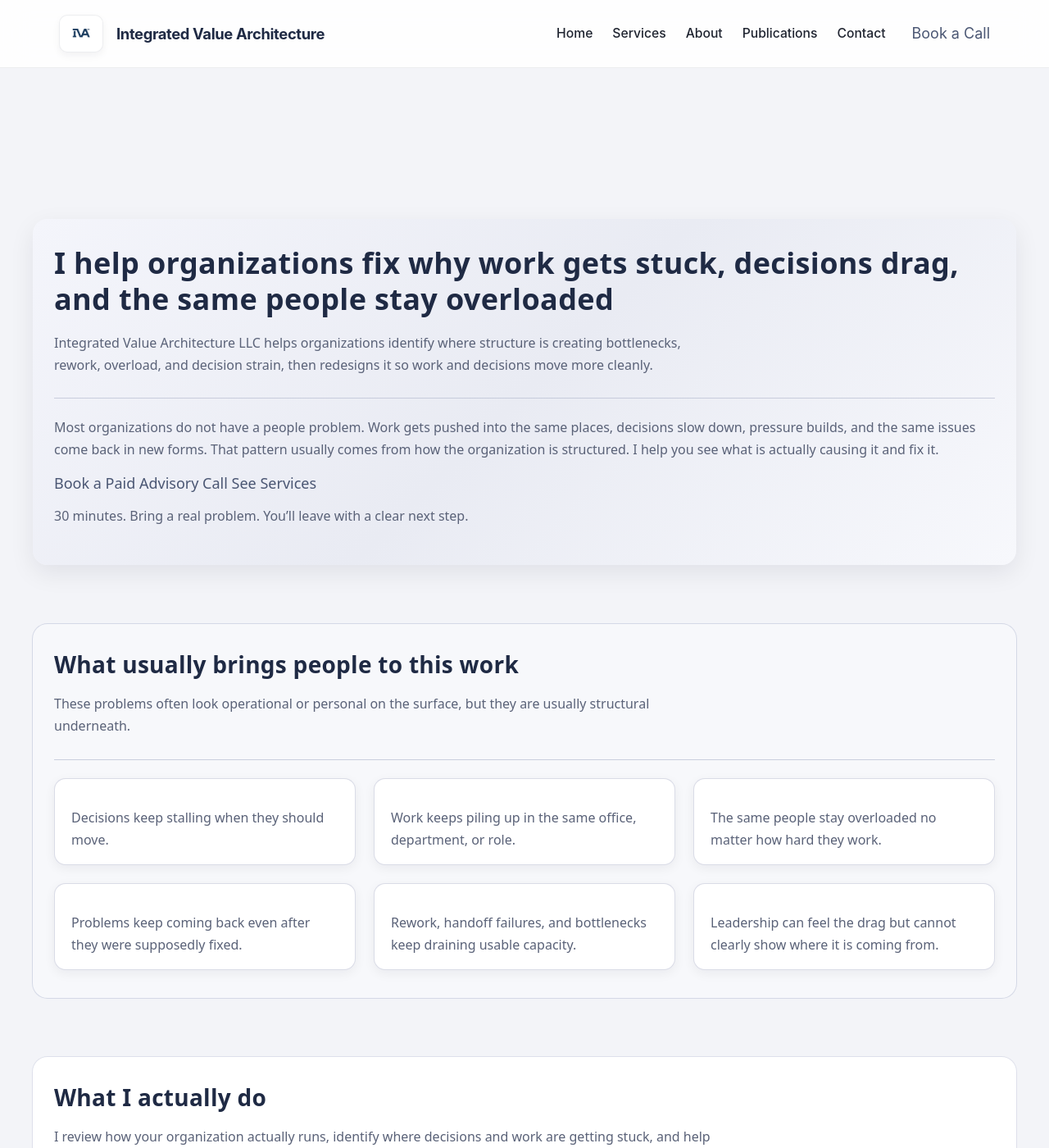
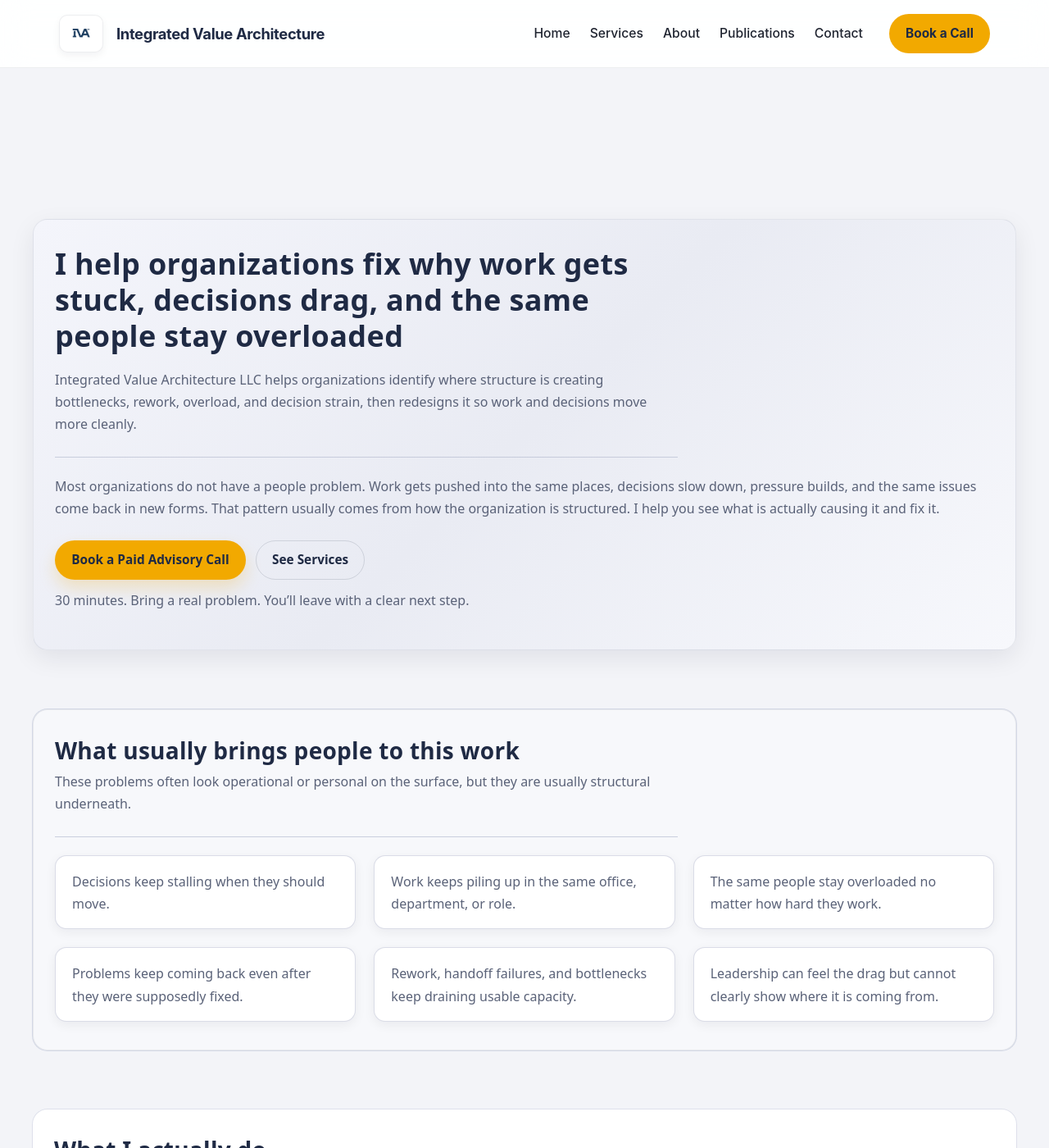
Before and after one commit to efost7873/integratedvaluearchitecture.com, a Jekyll site: the page built from index.html, in a window 1280 px wide and 1400 px high. Shown: the whole window at 82% size. Built offline with Jekyll 4.4.1, drawn with Linux system fonts in a browser that asks for light colours.

Commit message:
Refactor styles for body, typography, and layout

```diff
--- a/_sass/_base.scss
+++ b/_sass/_base.scss
@@ -1,178 +1,352 @@
+html {
+  scroll-behavior: smooth;
+}
+
 body {
   font-family: $font-base;
   font-size: $font-size-base;
   line-height: $line-height-base;
   margin: 0;
   padding: 0;
-  background: $iva-light-gray;
-  color: $iva-dark-gray;
+  background: $iva-surface-soft;
+  color: $iva-text-strong;
+  text-rendering: optimizeLegibility;
+  -webkit-font-smoothing: antialiased;
+  -moz-osx-font-smoothing: grayscale;
+}
+
+/* ============================================
+   TYPOGRAPHY
+============================================ */
+
+h1,
+h2,
+h3,
+h4,
+h5,
+h6 {
+  margin-top: 0;
+  letter-spacing: -0.02em;
 }
 
 h1 {
   font-size: $h1-size;
+  line-height: 1.08;
   color: $iva-deep-governance-blue;
-  margin-top: $space-5;
-  margin-bottom: $space-3;
+  margin-bottom: $space-5;
 }
 
 h2 {
   font-size: $h2-size;
+  line-height: 1.16;
   color: $iva-deep-governance-blue;
-  margin-top: $space-4;
-  margin-bottom: $space-2;
+  margin-bottom: $space-4;
 }
 
 h3 {
   font-size: $h3-size;
-  color: $iva-governance-slate;
-  margin-top: $space-3;
-  margin-bottom: $space-2;
+  line-height: 1.28;
+  color: $iva-deep-governance-blue;
+  margin-bottom: $space-3;
 }
 
 h4 {
   font-size: $h4-size;
+  line-height: 1.35;
   color: $iva-governance-slate;
-  margin-top: $space-2;
-  margin-bottom: $space-1;
+  margin-bottom: $space-2;
 }
 
-p {
-  margin-bottom: $space-3;
+p,
+li,
+blockquote {
+  margin-top: 0;
+  margin-bottom: $space-4;
+  color: $iva-text-soft;
 }
 
+strong {
+  color: $iva-text-strong;
+}
+
+ul,
+ol {
+  margin: 0 0 $space-5 1.25rem;
+  padding: 0;
+}
+
+li + li {
+  margin-top: $space-2;
+}
+
+/* ============================================
+   LINKS
+============================================ */
+
 a {
+  color: $iva-deep-governance-blue;
+  text-decoration: none;
+  transition: color $iva-transition-fast, opacity $iva-transition-fast;
+}
+
+a:hover,
+a:focus {
   color: $iva-governance-slate;
   text-decoration: none;
 }
 
-a:hover {
-  text-decoration: underline;
+/* ============================================
+   LAYOUT
+============================================ */
+
+.container,
+.iva-page main {
+  max-width: $iva-site-max-width;
+  margin: 0 auto;
+  padding-left: $space-6;
+  padding-right: $space-6;
 }
 
-.card {
-  background: white;
-  padding: $space-4;
-  border-radius: 8px;
-  box-shadow: 0 2px 4px rgba(0,0,0,0.06);
-  border: 1px solid #e5e5e5;
-  max-width: 100%;
+section {
+  margin-bottom: $space-8;
 }
 
-.card h3 {
+.section-header {
+  max-width: 760px;
+  margin-bottom: $space-5;
+}
+
+.section-header h1,
+.section-header h2,
+.section-header h3 {
+  margin-bottom: $space-3;
+}
+
+.section-subtitle {
+  font-size: 1.08rem;
+  line-height: 1.7;
+  color: $iva-text-soft;
+  margin: 0;
+}
+
+.iva-cta-meta {
+  font-size: 0.95rem;
+  line-height: 1.6;
+  color: $iva-text-soft;
+  margin-top: $space-3;
+  margin-bottom: 0;
+}
+
+/* ============================================
+   BANDS / SURFACES
+============================================ */
+
+.iva-band-strong,
+.iva-band-soft,
+.iva-cta-section {
+  padding: $space-8;
+  border-radius: $iva-radius-lg;
+}
+
+.iva-band-strong {
+  background: linear-gradient(180deg, rgba(255, 255, 255, 0.96), rgba(247, 248, 252, 0.96));
+  border: $iva-border-soft;
+  box-shadow: $iva-shadow-sm;
+}
+
+.iva-band-soft {
+  background: rgba(255, 255, 255, 0.7);
+  border: $iva-border-soft;
+}
+
+.iva-cta-section {
+  background: $iva-deep-governance-blue;
+  color: $iva-text-inverse;
+  box-shadow: $iva-shadow-md;
+}
+
+.iva-cta-section h2,
+.iva-cta-section h3,
+.iva-cta-section p,
+.iva-cta-section .iva-cta-meta {
+  color: $iva-text-inverse;
+}
+
+.iva-cta-section .iva-cta-meta {
+  color: rgba(255, 255, 255, 0.76);
+}
+
+/* ============================================
+   GRID
+============================================ */
+
+.grid {
+  display: grid;
+  gap: $space-5;
+}
+
+.grid-2 {
+  grid-template-columns: repeat(2, minmax(0, 1fr));
+}
+
+.grid-3 {
+  grid-template-columns: repeat(3, minmax(0, 1fr));
+}
+
+/* ============================================
+   CARDS
+============================================ */
+
+.card {
+  background: $iva-surface-primary;
+  padding: $space-5;
+  border-radius: $iva-radius-md;
+  border: $iva-border-soft;
+  box-shadow: $iva-shadow-xs;
+  max-width: 100%;
+  min-width: 0;
+  transition:
+    transform $iva-transition-fast,
+    box-shadow $iva-transition-fast,
+    border-color $iva-transition-fast;
+}
+
+.card h3,
+.card h4 {
   margin-top: 0;
 }
 
-.grid {
-  display: grid;
-  gap: $space-4;
-}
-
-.grid-2 {
-  grid-template-columns: repeat(2, 1fr);
-}
-
-.grid-3 {
-  grid-template-columns: repeat(3, 1fr);
-}
-
-@media (max-width: 800px) {
-  .grid-2,
-  .grid-3 {
-    grid-template-columns: 1fr;
-  }
-}
-
-.container {
-  max-width: 900px;
-  margin: 0 auto;
-  padding: $space-4;
-}
-
-section {
-  margin-bottom: $space-6;
+.card p:last-child,
+.card ul:last-child,
+.card ol:last-child {
+  margin-bottom: 0;
 }
 
 .card:hover {
-  box-shadow: 0 4px 12px rgba(0,0,0,0.10);
-  transform: translateY(-2px);
-  transition: all 0.15s ease;
+  transform: translateY(-3px);
+  box-shadow: $iva-shadow-sm;
+  border-color: rgba(31, 42, 68, 0.14);
 }
 
-/* ============================================================
-   GLOBAL FOCUS RESET — removes browser default focus rings
-   (Chrome, Safari, Firefox, Edge)
-============================================================ */
-
-*:focus,
-*:focus-visible,
-*:focus-within {
-  outline: none !important;
-  box-shadow: none !important;
+.card-link {
+  display: block;
+  text-decoration: none;
+  color: inherit;
 }
 
-button:focus,
-button:focus-visible,
-button:focus-within {
-  outline: none !important;
-  box-shadow: none !important;
-  -webkit-appearance: none !important;
-  appearance: none !important;
+.card-meta {
+  display: inline-flex;
+  align-items: center;
+  margin-top: $space-2;
+  font-size: 0.92rem;
+  font-weight: 600;
+  color: $iva-deep-governance-blue;
 }
 
-/* Safari + Chrome internal focus ring */
-button::-webkit-focus-ring-color {
-  outline: none !important;
+/* ============================================
+   BUTTONS
+============================================ */
+
+.iva-btn-row {
+  display: flex;
+  align-items: center;
+  gap: $space-3;
+  flex-wrap: wrap;
+  margin-top: $space-5;
 }
 
-/* Firefox internal focus ring */
-button::-moz-focus-inner {
-  border: 0 !important;
-}
-button:-moz-focusring {
-  outline: none !important;
+.iva-btn-primary,
+.iva-btn-secondary {
+  display: inline-flex;
+  align-items: center;
+  justify-content: center;
+  min-height: 48px;
+  padding: 0.85rem 1.2rem;
+  border-radius: $iva-radius-pill;
+  font-size: 0.96rem;
+  font-weight: 650;
+  line-height: 1;
+  text-decoration: none;
+  transition:
+    transform $iva-transition-fast,
+    box-shadow $iva-transition-fast,
+    background $iva-transition-fast,
+    color $iva-transition-fast,
+    border-color $iva-transition-fast;
+  cursor: pointer;
 }
 
-/* ============================================================
-   MOBILE OVERFLOW / WRAPPING SAFETY
-============================================================ */
+.iva-btn-primary {
+  background: $iva-civic-amber;
+  color: $iva-deep-governance-blue;
+  border: 1px solid transparent;
+  box-shadow: 0 10px 20px rgba(242, 169, 0, 0.22);
+}
 
-/* Consistent box model */
+.iva-btn-primary:hover,
+.iva-btn-primary:focus {
+  background: $iva-civic-amber-dark;
+  color: $iva-deep-governance-blue;
+  transform: translateY(-1px);
+}
+
+.iva-btn-secondary {
+  background: transparent;
+  color: $iva-deep-governance-blue;
+  border: 1px solid rgba(31, 42, 68, 0.14);
+}
+
+.iva-btn-secondary:hover,
+.iva-btn-secondary:focus {
+  background: rgba(31, 42, 68, 0.05);
+  color: $iva-deep-governance-blue;
+  transform: translateY(-1px);
+}
+
+/* ============================================
+   ACCESSIBILITY / FOCUS
+============================================ */
+
+*:focus-visible {
+  outline: 3px solid rgba(242, 169, 0, 0.45);
+  outline-offset: 3px;
+  border-radius: 6px;
+}
+
+/* ============================================
+   MEDIA / OVERFLOW SAFETY
+============================================ */
+
 *,
 *::before,
 *::after {
   box-sizing: border-box;
 }
 
-/* Prevent horizontal scroll from rogue elements */
 html,
 body {
   width: 100%;
   overflow-x: hidden;
 }
 
-/* Wrap long strings when needed (by word, not by letter) */
 p,
 li,
-blockquote {
+blockquote,
+a,
+code {
   overflow-wrap: break-word;
 }
 
-a {
-  overflow-wrap: break-word;
-}
-
-/* Code/pre blocks should scroll instead of blowing up layout */
-pre {
+pre,
+table {
   max-width: 100%;
   overflow-x: auto;
 }
 
-code {
-  overflow-wrap: break-word;
-  word-break: break-word;
+table {
+  display: block;
 }
 
-/* Media never exceeds container width */
 img,
 video,
 iframe,
@@ -181,21 +355,39 @@
   height: auto;
 }
 
-/* Allow flex/grid children inside cards to shrink */
 .card * {
   min-width: 0;
 }
 
-/* Tables can force horizontal overflow */
-table {
-  display: block;
-  max-width: 100%;
-  overflow-x: auto;
+/* ============================================
+   RESPONSIVE
+============================================ */
+
+@media (max-width: 980px) {
+  .container,
+  .iva-page main {
+    padding-left: $space-5;
+    padding-right: $space-5;
+  }
+
+  h1 {
+    font-size: 2.5rem;
+  }
+
+  h2 {
+    font-size: 2rem;
+  }
+
+  .iva-band-strong,
+  .iva-band-soft,
+  .iva-cta-section {
+    padding: $space-7;
+  }
+
+  .grid-3 {
+    grid-template-columns: repeat(2, minmax(0, 1fr));
+  }
 }
-
-/* ============================================================
-   FORCE CARDS TO STACK ON MOBILE
-============================================================ */
 
 @media (max-width: 800px) {
   .grid,
@@ -204,17 +396,52 @@
     grid-template-columns: 1fr !important;
   }
 
-  /* Insurance policy: if something overrides .grid into flex, force stacking anyway */
-  .grid {
-    display: block !important;
+  .container,
+  .iva-page main {
+    padding-left: $space-4;
+    padding-right: $space-4;
   }
 
-  .grid > * {
-    width: 100% !important;
+  section {
+    margin-bottom: $space-7;
+  }
+
+  .iva-band-strong,
+  .iva-band-soft,
+  .iva-cta-section {
+    padding: $space-5;
+    border-radius: $iva-radius-md;
+  }
+
+  h1 {
+    font-size: 2.1rem;
+    line-height: 1.1;
+  }
+
+  h2 {
+    font-size: 1.7rem;
+  }
+
+  h3 {
+    font-size: 1.25rem;
+  }
+
+  .section-subtitle {
+    font-size: 1rem;
+  }
+
+  .iva-btn-row {
+    flex-direction: column;
+    align-items: stretch;
+  }
+
+  .iva-btn-primary,
+  .iva-btn-secondary {
+    width: 100%;
   }
 
   .card {
     width: 100%;
-    padding: $space-3;
+    padding: $space-4;
   }
 }
```
